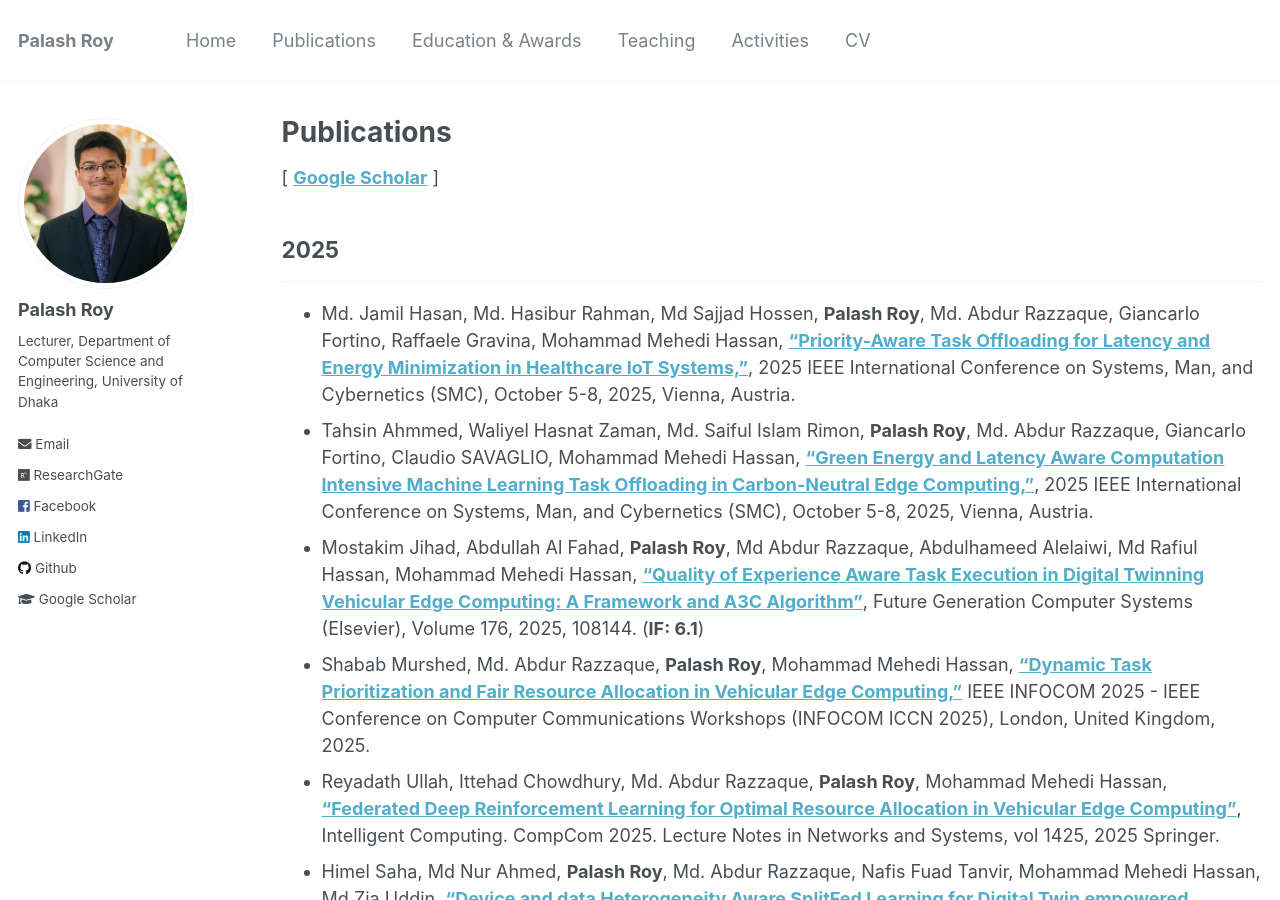
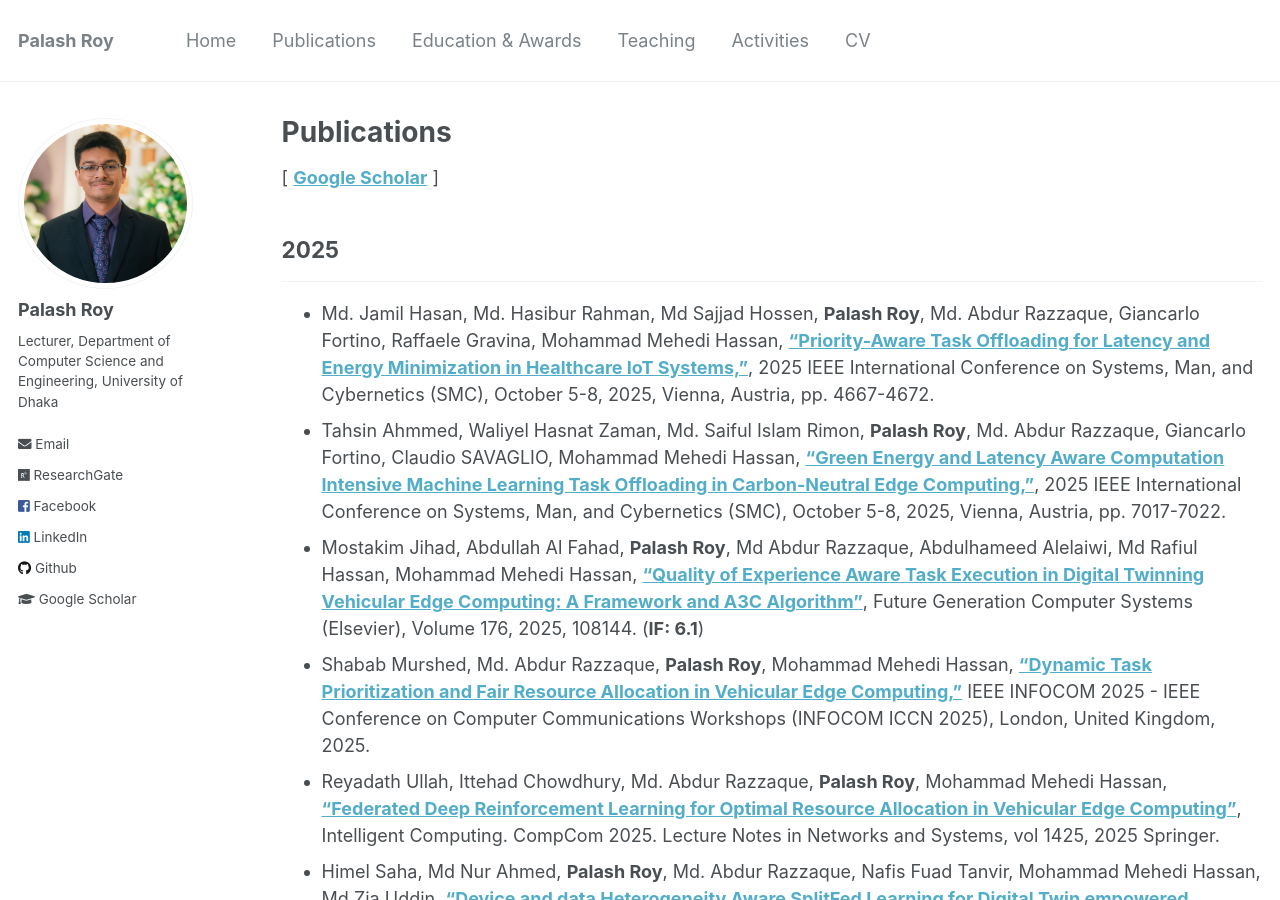
Before and after one commit to PalashRoy975/PalashRoy975.github.io, a Jekyll site: the page built from _pages/publications.md, in a window 1280 px wide and 900 px high. Built offline with Jekyll 4.4.1, drawn with Linux system fonts in a browser that asks for light colours.

Commit message:
Update publications.md

```diff
--- a/_pages/publications.md
+++ b/_pages/publications.md
@@ -8,8 +8,8 @@ author_profile: true
 [ [**Google Scholar**](https://scholar.google.com/citations?user=6YbqlUkAAAAJ&hl=en&authuser=1) ]
 ## 2025
 -----------
-* Md. Jamil Hasan, Md. Hasibur Rahman, Md Sajjad Hossen, **Palash Roy**, Md. Abdur Razzaque, Giancarlo Fortino, Raffaele Gravina, Mohammad Mehedi Hassan, [**"Priority-Aware Task Offloading for Latency and Energy Minimization in Healthcare IoT Systems,"**](), 2025 IEEE International Conference on Systems, Man, and Cybernetics (SMC), October 5-8, 2025, Vienna, Austria.
-* Tahsin Ahmmed, Waliyel Hasnat Zaman, Md. Saiful Islam Rimon, **Palash Roy**, Md. Abdur Razzaque, Giancarlo Fortino, Claudio SAVAGLIO, Mohammad Mehedi Hassan, [**"Green Energy and Latency Aware Computation Intensive Machine Learning Task Offloading in Carbon-Neutral Edge Computing,"**](), 2025 IEEE International Conference on Systems, Man, and Cybernetics (SMC), October 5-8, 2025, Vienna, Austria.
+* Md. Jamil Hasan, Md. Hasibur Rahman, Md Sajjad Hossen, **Palash Roy**, Md. Abdur Razzaque, Giancarlo Fortino, Raffaele Gravina, Mohammad Mehedi Hassan, [**"Priority-Aware Task Offloading for Latency and Energy Minimization in Healthcare IoT Systems,"**](https://ieeexplore.ieee.org/document/11343197), 2025 IEEE International Conference on Systems, Man, and Cybernetics (SMC), October 5-8, 2025, Vienna, Austria, pp. 4667-4672.
+* Tahsin Ahmmed, Waliyel Hasnat Zaman, Md. Saiful Islam Rimon, **Palash Roy**, Md. Abdur Razzaque, Giancarlo Fortino, Claudio SAVAGLIO, Mohammad Mehedi Hassan, [**"Green Energy and Latency Aware Computation Intensive Machine Learning Task Offloading in Carbon-Neutral Edge Computing,"**](https://ieeexplore.ieee.org/document/11342601), 2025 IEEE International Conference on Systems, Man, and Cybernetics (SMC), October 5-8, 2025, Vienna, Austria, pp. 7017-7022.
 * Mostakim Jihad, Abdullah Al Fahad, **Palash Roy**, Md Abdur Razzaque, Abdulhameed Alelaiwi, Md Rafiul Hassan, Mohammad Mehedi Hassan,  [**"Quality of Experience Aware Task Execution in Digital Twinning Vehicular Edge Computing: A Framework and A3C Algorithm"**](https://www.sciencedirect.com/science/article/abs/pii/S0167739X25004388?via%3Dihub), Future Generation Computer Systems (Elsevier), Volume 176, 2025, 108144. (**IF: 6.1**)
 * Shabab Murshed, Md. Abdur Razzaque, **Palash Roy**, Mohammad Mehedi Hassan, [**"Dynamic Task Prioritization and Fair Resource Allocation in Vehicular Edge Computing,"**](https://ieeexplore.ieee.org/abstract/document/11152949) IEEE INFOCOM 2025 - IEEE Conference on Computer Communications Workshops (INFOCOM ICCN 2025), London, United Kingdom, 2025.
 * Reyadath Ullah, Ittehad Chowdhury, Md. Abdur Razzaque, **Palash Roy**, Mohammad Mehedi Hassan, [**"Federated Deep Reinforcement Learning for Optimal Resource Allocation in Vehicular Edge Computing"**](https://link.springer.com/chapter/10.1007/978-3-031-92608-2_20), Intelligent Computing. CompCom 2025. Lecture Notes in Networks and Systems, vol 1425, 2025 Springer.
```
